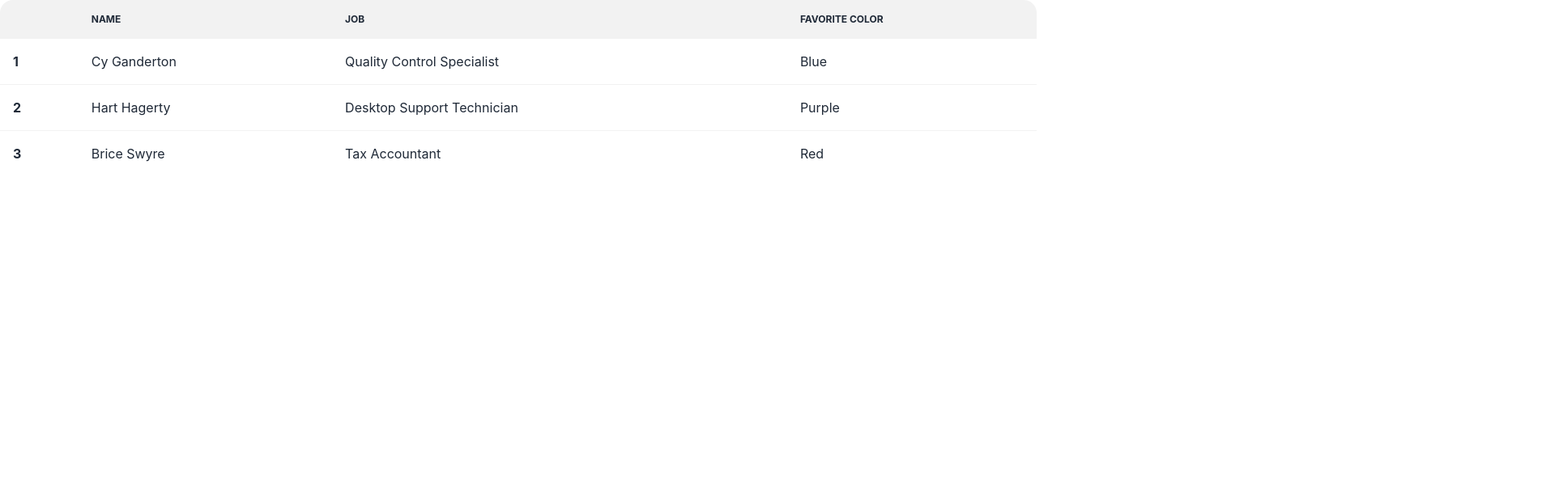
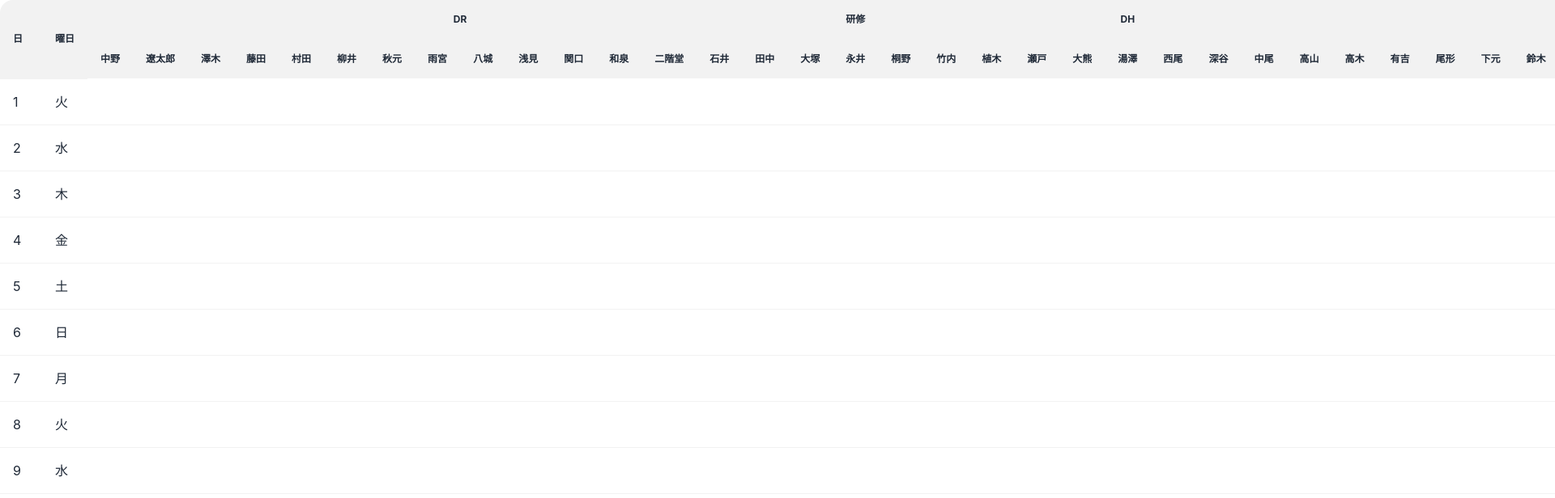
Before and after one commit to s-yamamoto-nng/shift-design-app, a React (Create React App) app: page / in a window 1280 px wide. Shown: the top 616 px of the page at 81% size, 1920 px wide, since content can reach past the window. Built offline with nearby package versions, Linux system fonts and the light colour scheme.

Commit message:
fix ShiftListPage

```diff
--- a/src/App.js
+++ b/src/App.js
@@ -6,7 +6,6 @@ import JobCategoryPage from './home/JobCategoryPage'
 import EmployeePage from './home/EmployeePage'
 import DefaultSettingsPage from './home/DefaultSettingsPage'
 
-
 export default function App() {
   return (
     <>
--- a/src/home/ShiftListPage.js
+++ b/src/home/ShiftListPage.js
@@ -1,82 +1,156 @@
 import React, { useState, useEffect } from 'react'
+
+const items = [
+  { date: '1', weekDay: '火' },
+  { date: '2', weekDay: '水' },
+  { date: '3', weekDay: '木' },
+  { date: '4', weekDay: '金' },
+  { date: '5', weekDay: '土' },
+  { date: '6', weekDay: '日' },
+  { date: '7', weekDay: '月' },
+  { date: '8', weekDay: '火' },
+  { date: '9', weekDay: '水' },
+  { date: '10', weekDay: '木' },
+  { date: '11', weekDay: '金' },
+  { date: '12', weekDay: '土' },
+  { date: '13', weekDay: '日' },
+  { date: '14', weekDay: '月' },
+  { date: '15', weekDay: '火' },
+  { date: '16', weekDay: '水' },
+  { date: '17', weekDay: '木' },
+  { date: '18', weekDay: '金' },
+  { date: '19', weekDay: '土' },
+  { date: '20', weekDay: '日' },
+  { date: '21', weekDay: '月' },
+  { date: '22', weekDay: '火' },
+  { date: '23', weekDay: '水' },
+  { date: '24', weekDay: '木' },
+  { date: '25', weekDay: '金' },
+  { date: '26', weekDay: '土' },
+  { date: '27', weekDay: '日' },
+  { date: '28', weekDay: '月' },
+  { date: '29', weekDay: '火' },
+  { date: '30', weekDay: '水' },
+  { date: '31', weekDay: '木' },
+]
+
+const doctors = [
+  { doctor: '中野' },
+  { doctor: '遼太郎' },
+  { doctor: '澤木' },
+  { doctor: '藤田' },
+  { doctor: '村田' },
+  { doctor: '柳井' },
+  { doctor: '秋元' },
+  { doctor: '雨宮' },
+  { doctor: '八城' },
+  { doctor: '浅見' },
+  { doctor: '関口' },
+  { doctor: '和泉' },
+  { doctor: '二階堂' },
+  { doctor: '石井' },
+  { doctor: '田中' },
+  { doctor: '大塚' },
+]
+
+const trainingDoctor = [
+  {
+    doctor: '永井',
+  },
+]
+
+const dentalHygienists = [
+  { hygienist: '桐野' },
+  { hygienist: '竹内' },
+  { hygienist: '植木' },
+  { hygienist: '瀬戸' },
+  { hygienist: '大熊' },
+  { hygienist: '湯澤' },
+  { hygienist: '西尾' },
+  { hygienist: '深谷' },
+  { hygienist: '中尾' },
+  { hygienist: '高山' },
+  { hygienist: '高木' },
+]
+
+const dentalAssistants = [
+  { assistant: '有吉' },
+  { assistant: '尾形' },
+  { assistant: '下元' },
+  { assistant: '鈴木' },
+  { assistant: '竹原' },
+  { assistant: '西脇' },
+  { assistant: '田中' },
+  { assistant: '藤澤' },
+  { assistant: '片岡' },
+]
+
+const cleans = [{ clean: '八田' }, { clean: '堀木' }]
 
 export default function ShiftListPage() {
   return (
     <>
-      <div className="overflow-x-auto">
+      <div>
         <table className="table w-full">
           <thead>
+            <tr className="overflow-auto">
+              <th rowSpan="2" className="sticky top-0 left-0">
+                日
+              </th>
+              <th rowSpan="2" className="sticky top-0 left-0">
+                曜日
+              </th>
+              <th colSpan={doctors.length} className="text-center">
+                Dr
+              </th>
+              <th colSpan={trainingDoctor.length} className="text-center">
+                研修
+              </th>
+              <th colSpan={dentalHygienists.length} className="text-center">
+                DH
+              </th>
+              <th colSpan={dentalAssistants.length} className="text-center">
+                DA
+              </th>
+            </tr>
             <tr>
-              <th></th>
-              <th>Name</th>
-              <th>Job</th>
-              <th>Favorite Color</th>
+              {doctors.map((doctor) => {
+                return <th key="doctor">{doctor.doctor}</th>
+              })}
+              {trainingDoctor.map((trainingDoctor) => {
+                return <th key="trainingDoctor">{trainingDoctor.doctor}</th>
+              })}
+              {dentalHygienists.map((dentalHygienist) => {
+                return <th key="dentalHygienist">{dentalHygienist.hygienist}</th>
+              })}
+              {dentalAssistants.map((dentalAssistant) => {
+                return <th key="dentalAssistant">{dentalAssistant.assistant}</th>
+              })}
             </tr>
           </thead>
           <tbody>
-            <tr>
-              <th>1</th>
-              <td>Cy Ganderton</td>
-              <td>Quality Control Specialist</td>
-              <td>Blue</td>
-            </tr>
-            <tr className="hover">
-              <th>2</th>
-              <td>Hart Hagerty</td>
-              <td>Desktop Support Technician</td>
-              <td>Purple</td>
-            </tr>
-            <tr>
-              <th>3</th>
-              <td>Brice Swyre</td>
-              <td>Tax Accountant</td>
-              <td>Red</td>
-            </tr>
+            {items.map((item) => {
+              return (
+                <tr key="item" className="overflow-auto">
+                  <td className="sticky">{item.date}</td>
+                  <td>{item.weekDay}</td>
+                  {doctors.map((doctor) => {
+                    return <td key="doctor"></td>
+                  })}
+                  {trainingDoctor.map((trainingDoctor) => {
+                    return <td key="trainingDoctor"></td>
+                  })}
+                  {dentalHygienists.map((dentalHygienist) => {
+                    return <td key="dentalHygienist"></td>
+                  })}
+                  {dentalAssistants.map((dentalAssistant) => {
+                    return <td key="dentalAssistant"></td>
+                  })}
+                </tr>
+              )
+            })}
           </tbody>
         </table>
-      </div>
-      <div className="modal">
-        <div className="modal-box">
-          <h3 className="font-bold text-lg">シフト種別登録</h3>
-          <form className="bg-white rounded px-8 pt-6 pb-8 mb-4">
-            <div className="mb-4">
-              <label className="block text-gray-700 text-sm font-bold mb-2" htmlFor="name">
-                シフト種別名
-              </label>
-              <input
-                className="shadow appearance-none border rounded w-full py-2 px-3 text-gray-700 leading-tight focus:outline-none focus:shadow-outline"
-                id="name"
-                type="text"
-                placeholder="シフト種別名"
-              />
-            </div>
-            <div className="mb-4">
-              <label className="block text-gray-700 text-sm font-bold mb-2" htmlFor="name">
-                省略文字
-              </label>
-              <input
-                className="shadow appearance-none border rounded w-full py-2 px-3 text-gray-700 leading-tight focus:outline-none focus:shadow-outline"
-                id="name"
-                type="text"
-                placeholder="省略文字"
-              />
-            </div>
-          </form>
-          <div className="modal-action">
-            <label
-              htmlFor="my-modal"
-              className="btn bg-red-500 border-red-500 hover:border-red-500 hover:bg-red-500"
-            >
-              キャンセル
-            </label>
-            <label
-              htmlFor="my-modal"
-              className="btn bg-blue-500 border-blue-500 hover:border-blue-500 hover:bg-blue-500"
-            >
-              登録
-            </label>
-          </div>
-        </div>
       </div>
     </>
   )
--- /dev/null
+++ b/src/home/test.js
@@ -0,0 +1,49 @@
+import React from 'react'
+
+const test = () => {
+  return (
+    <div className="modal">
+      <div className="modal-box">
+        <h3 className="font-bold text-lg">シフト種別登録</h3>
+        <form className="bg-white rounded px-8 pt-6 pb-8 mb-4">
+          <div className="mb-4">
+            <label className="block text-gray-700 text-sm font-bold mb-2" htmlFor="name">
+              シフト種別名
+            </label>
+            <input
+              className="shadow appearance-none border rounded w-full py-2 px-3 text-gray-700 leading-tight focus:outline-none focus:shadow-outline"
+              id="name"
+              type="text"
+              placeholder="シフト種別名"
+            />
+          </div>
+          <div className="mb-4">
+            <label className="block text-gray-700 text-sm font-bold mb-2" htmlFor="name">
+              省略文字
+            </label>
+            <input
+              className="shadow appearance-none border rounded w-full py-2 px-3 text-gray-700 leading-tight focus:outline-none focus:shadow-outline"
+              id="name"
+              type="text"
+              placeholder="省略文字"
+            />
+          </div>
+        </form>
+        <div className="modal-action">
+          <label
+            htmlFor="my-modal"
+            className="btn bg-red-500 border-red-500 hover:border-red-500 hover:bg-red-500"
+          >
+            キャンセル
+          </label>
+          <label
+            htmlFor="my-modal"
+            className="btn bg-blue-500 border-blue-500 hover:border-blue-500 hover:bg-blue-500"
+          >
+            登録
+          </label>
+        </div>
+      </div>
+    </div>
+  )
+}
```
